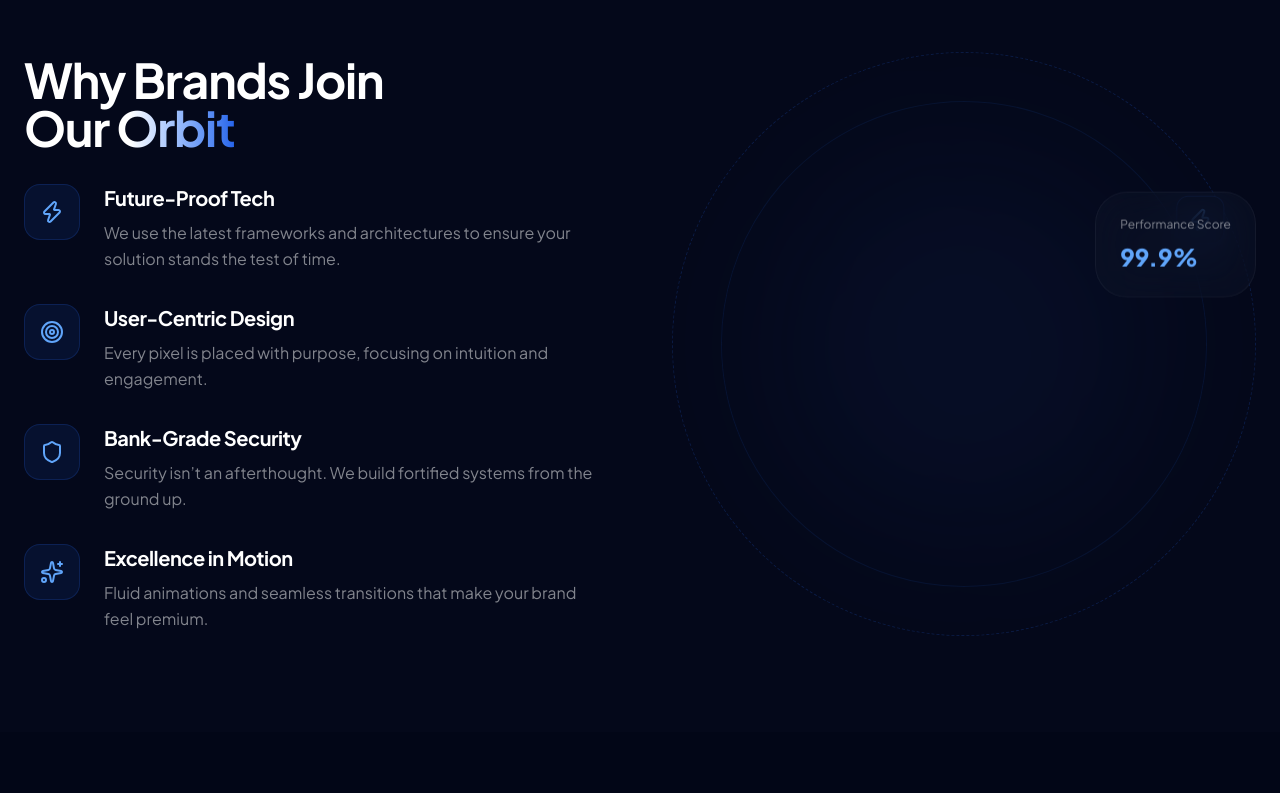
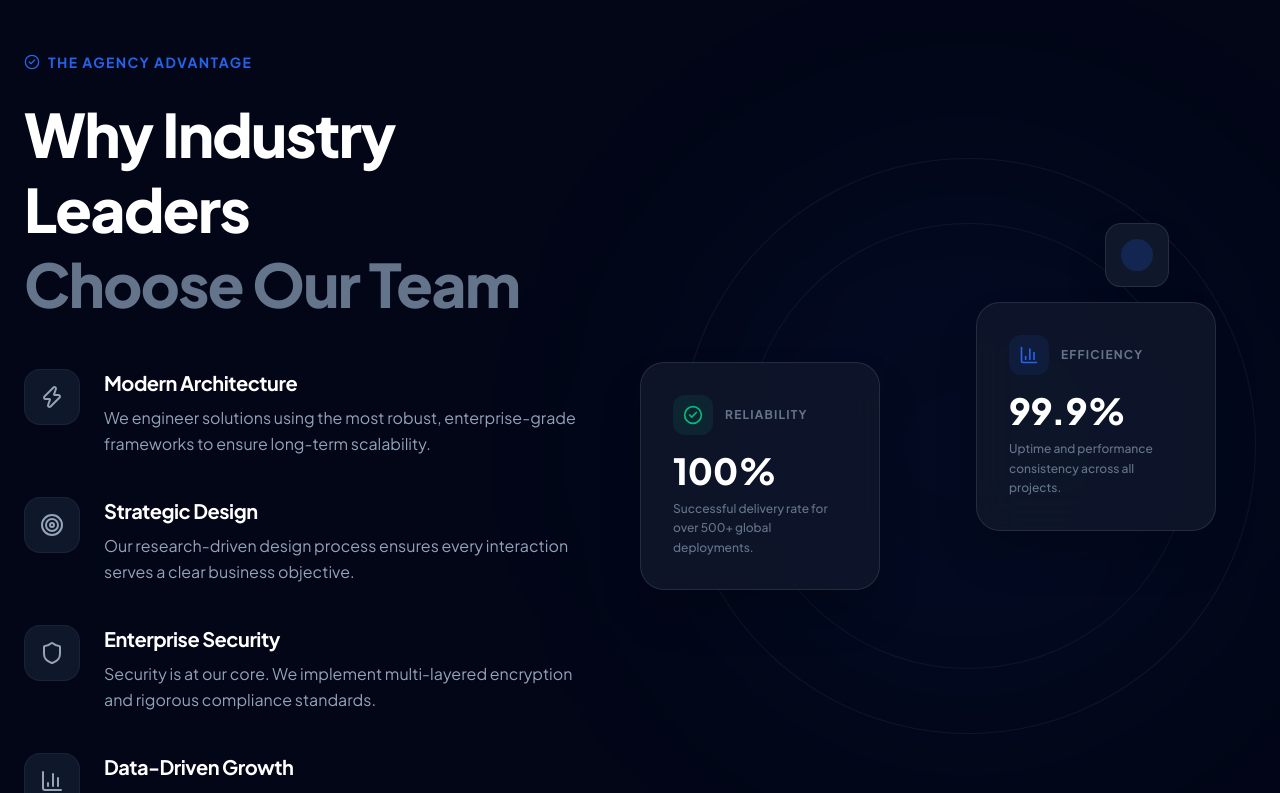
Before and after one commit to Akshayck-dev/mbws-, a React (Vite) app: page / in a window 1280 px wide. Shown: the part 1400-2193 px from the top of the page. Built offline with nearby package versions, Linux system fonts and the light colour scheme; the HTML template or start-up script is replaced by a standard one.

Commit message:
Update: Refined Projects and WhyChooseUs sections for maximum professional impact

```diff
--- a/src/components/Projects.tsx
+++ b/src/components/Projects.tsx
@@ -1,46 +1,50 @@
 import React from 'react';
 import { motion } from 'framer-motion';
-import { ExternalLink, ArrowRight } from 'lucide-react';
+import { ExternalLink, ArrowRight, Briefcase } from 'lucide-react';
 
 const projects = [
   {
-    title: 'Nova SaaS Platform',
-    category: 'Web Application',
-    image: 'https://images.unsplash.com/photo-1614850523296-d8c1af93d400?auto=format&fit=crop&q=80&w=800',
-    desc: 'A revolutionary cloud infrastructure management dashboard.',
+    title: 'Enterprise ERP Suite',
+    category: 'Software Engineering',
+    image: 'https://images.unsplash.com/photo-1460925895917-afdab827c52f?auto=format&fit=crop&q=80&w=800',
+    desc: 'A comprehensive resource planning system for a multi-national manufacturing firm.',
   },
   {
-    title: 'Orbit Pay',
-    category: 'Fintech App',
+    title: 'Fintech Mobile Ecosystem',
+    category: 'Mobile Development',
     image: 'https://images.unsplash.com/photo-1551288049-bebda4e38f71?auto=format&fit=crop&q=80&w=800',
-    desc: 'Seamless cross-border payment gateway with real-time tracking.',
+    desc: 'Secure, real-time payment processing application with global currency support.',
   },
   {
-    title: 'Aether CRM',
-    category: 'Enterprise Solution',
-    image: 'https://images.unsplash.com/photo-1460925895917-afdab827c52f?auto=format&fit=crop&q=80&w=800',
-    desc: 'AI-driven customer relationship management for the modern era.',
+    title: 'Global Logistics Dashboard',
+    category: 'Web Application',
+    image: 'https://images.unsplash.com/photo-1504868584819-f8e905263543?auto=format&fit=crop&q=80&w=800',
+    desc: 'Advanced supply chain visibility platform with AI-driven route optimization.',
   },
 ];
 
 export const Projects = () => {
   return (
-    <section className="py-24 bg-navy-950/50 relative">
+    <section className="py-24 relative">
       <div className="container mx-auto px-6">
-        <div className="flex flex-col md:flex-row items-end justify-between mb-16 gap-8">
+        <div className="flex flex-col lg:flex-row items-end justify-between mb-16 gap-8">
           <div className="max-w-2xl">
-            <h2 className="text-4xl md:text-5xl font-bold mb-6">Featured Works</h2>
-            <p className="text-white/60 text-lg">
-              Explore our gallery of digital masterpieces, where vision meets technical excellence.
-            </p>
+            <div className="flex items-center gap-2 text-primary font-bold tracking-widest uppercase text-sm mb-4">
+              <Briefcase className="w-4 h-4" />
+              Featured Case Studies
+            </div>
+            <h2 className="text-4xl md:text-6xl font-extrabold text-white tracking-tight leading-tight">
+              Delivering Excellence <br />
+              <span className="text-slate-500">at Global Scale</span>
+            </h2>
           </div>
-          <button className="btn-outline flex items-center gap-2 group">
-            View All Projects
-            <ArrowRight className="w-4 h-4 group-hover:translate-x-1 transition-transform" />
+          <button className="px-8 py-4 rounded-full bg-white/5 border border-white/10 hover:bg-white/10 text-white font-bold transition-all flex items-center gap-2 group mb-2">
+            View Portfolio
+            <ArrowRight className="w-5 h-5 group-hover:translate-x-1 transition-transform" />
           </button>
         </div>
 
-        <div className="grid grid-cols-1 md:grid-cols-3 gap-8">
+        <div className="grid grid-cols-1 md:grid-cols-3 gap-10">
           {projects.map((project, i) => (
             <motion.div
               key={project.title}
@@ -48,24 +52,32 @@ export const Projects = () => {
               whileInView={{ opacity: 1, y: 0 }}
               viewport={{ once: true }}
               transition={{ delay: i * 0.1 }}
-              className="group cursor-pointer"
+              className="group"
             >
-              <div className="relative aspect-[4/3] rounded-2xl overflow-hidden mb-6 border border-white/10">
+              <div className="relative aspect-[4/3] rounded-3xl overflow-hidden mb-8 border border-white/5 group-hover:border-primary/30 transition-all duration-500 shadow-2xl">
                 <img
                   src={project.image}
                   alt={project.title}
-                  className="w-full h-full object-cover transition-transform duration-700 group-hover:scale-110"
+                  className="w-full h-full object-cover transition-transform duration-700 group-hover:scale-110 grayscale group-hover:grayscale-0"
                 />
-                <div className="absolute inset-0 bg-gradient-to-t from-background via-transparent to-transparent opacity-60" />
-                <div className="absolute inset-0 bg-primary/20 opacity-0 group-hover:opacity-100 transition-opacity duration-500 flex items-center justify-center">
-                  <div className="w-14 h-14 rounded-full bg-white text-background flex items-center justify-center scale-0 group-hover:scale-100 transition-transform duration-500 delay-100">
-                    <ExternalLink className="w-6 h-6" />
+                <div className="absolute inset-0 bg-gradient-to-t from-slate-950 via-slate-950/20 to-transparent opacity-80" />
+                <div className="absolute inset-0 flex items-center justify-center opacity-0 group-hover:opacity-100 transition-opacity duration-500">
+                  <div className="w-16 h-16 rounded-full bg-primary text-white flex items-center justify-center translate-y-4 group-hover:translate-y-0 transition-transform duration-500">
+                    <ExternalLink className="w-8 h-8" />
                   </div>
                 </div>
               </div>
-              <span className="text-primary-glow text-xs font-bold tracking-widest uppercase mb-2 block">{project.category}</span>
-              <h3 className="text-2xl font-bold mb-3 group-hover:text-primary-glow transition-colors">{project.title}</h3>
-              <p className="text-white/50">{project.desc}</p>
+              <div className="space-y-4">
+                <span className="px-3 py-1 rounded-md bg-primary/10 text-primary text-[10px] font-bold uppercase tracking-[0.2em]">
+                  {project.category}
+                </span>
+                <h3 className="text-2xl font-bold text-white group-hover:text-primary transition-colors tracking-tight">
+                  {project.title}
+                </h3>
+                <p className="text-slate-400 leading-relaxed">
+                  {project.desc}
+                </p>
+              </div>
             </motion.div>
           ))}
         </div>
--- a/src/components/WhyChooseUs.tsx
+++ b/src/components/WhyChooseUs.tsx
@@ -1,84 +1,119 @@
 import React from 'react';
 import { motion } from 'framer-motion';
-import { Target, Zap, Shield, Sparkles } from 'lucide-react';
+import { Target, Zap, Shield, BarChart3, CheckCircle2 } from 'lucide-react';
 
 const reasons = [
   {
-    title: 'Future-Proof Tech',
-    desc: 'We use the latest frameworks and architectures to ensure your solution stands the test of time.',
+    title: 'Modern Architecture',
+    desc: 'We engineer solutions using the most robust, enterprise-grade frameworks to ensure long-term scalability.',
     icon: Zap,
   },
   {
-    title: 'User-Centric Design',
-    desc: 'Every pixel is placed with purpose, focusing on intuition and engagement.',
+    title: 'Strategic Design',
+    desc: 'Our research-driven design process ensures every interaction serves a clear business objective.',
     icon: Target,
   },
   {
-    title: 'Bank-Grade Security',
-    desc: 'Security isn’t an afterthought. We build fortified systems from the ground up.',
+    title: 'Enterprise Security',
+    desc: 'Security is at our core. We implement multi-layered encryption and rigorous compliance standards.',
     icon: Shield,
   },
   {
-    title: 'Excellence in Motion',
-    desc: 'Fluid animations and seamless transitions that make your brand feel premium.',
-    icon: Sparkles,
+    title: 'Data-Driven Growth',
+    desc: 'We integrate advanced analytics into every product to help you make informed, strategic decisions.',
+    icon: BarChart3,
   },
 ];
 
 export const WhyChooseUs = () => {
   return (
-    <section className="py-24 relative overflow-hidden bg-navy-900/20">
+    <section className="py-24 relative overflow-hidden">
       <div className="container mx-auto px-6">
-        <div className="grid grid-cols-1 lg:grid-cols-2 gap-16 items-center">
+        <div className="grid grid-cols-1 lg:grid-cols-2 gap-20 items-center">
           <div>
-            <h2 className="text-4xl md:text-5xl font-bold mb-8">Why Brands Join <br /><span className="glow-text">Our Orbit</span></h2>
-            <div className="space-y-8">
+            <div className="flex items-center gap-2 text-primary font-bold tracking-widest uppercase text-sm mb-6">
+              <CheckCircle2 className="w-4 h-4" />
+              The Agency Advantage
+            </div>
+            <h2 className="text-4xl md:text-6xl font-extrabold mb-12 tracking-tight text-white leading-tight">
+              Why Industry Leaders <br />
+              <span className="text-slate-500">Choose Our Team</span>
+            </h2>
+            <div className="space-y-10">
               {reasons.map((reason, i) => (
                 <motion.div
                   key={i}
                   initial={{ opacity: 0, x: -20 }}
                   whileInView={{ opacity: 1, x: 0 }}
                   transition={{ delay: i * 0.1 }}
+                  viewport={{ once: true }}
                   className="flex gap-6 group"
                 >
-                  <div className="w-14 h-14 shrink-0 rounded-2xl bg-primary/10 border border-primary/20 flex items-center justify-center group-hover:bg-primary/20 transition-colors">
-                    <reason.icon className="w-6 h-6 text-primary-glow" />
+                  <div className="w-14 h-14 shrink-0 rounded-2xl bg-slate-900 border border-white/5 flex items-center justify-center group-hover:bg-primary/10 group-hover:border-primary/20 transition-all duration-300">
+                    <reason.icon className="w-6 h-6 text-slate-400 group-hover:text-primary transition-colors" />
                   </div>
                   <div>
-                    <h3 className="text-xl font-bold mb-2">{reason.title}</h3>
-                    <p className="text-white/50 leading-relaxed">{reason.desc}</p>
+                    <h3 className="text-xl font-bold mb-2 text-white group-hover:text-primary transition-colors">{reason.title}</h3>
+                    <p className="text-slate-400 leading-relaxed">{reason.desc}</p>
                   </div>
                 </motion.div>
               ))}
             </div>
           </div>
+
           <div className="relative">
+            <div className="absolute inset-0 bg-primary/5 blur-[120px] rounded-full" />
             <motion.div
               animate={{
                 rotate: 360,
               }}
-              transition={{ duration: 40, repeat: Infinity, ease: "linear" }}
-              className="relative aspect-square rounded-full border border-dashed border-primary/20 p-12"
+              transition={{ duration: 60, repeat: Infinity, ease: "linear" }}
+              className="relative aspect-square rounded-full border border-white/5 p-16"
             >
-              <div className="w-full h-full rounded-full border border-primary/10 flex items-center justify-center">
-                 <div className="w-3/4 h-3/4 rounded-full bg-primary/5 blur-3xl" />
-              </div>
+              <div className="w-full h-full rounded-full border border-white/5 flex items-center justify-center" />
               <motion.div
-                className="absolute top-0 left-1/2 -translate-x-1/2 w-12 h-12 bg-background border border-primary/30 rounded-xl flex items-center justify-center shadow-lg shadow-primary/20"
+                className="absolute top-0 left-1/2 -translate-x-1/2 w-16 h-16 bg-slate-900 border border-white/10 rounded-2xl flex items-center justify-center shadow-2xl"
                 animate={{ rotate: -360 }}
-                transition={{ duration: 40, repeat: Infinity, ease: "linear" }}
+                transition={{ duration: 60, repeat: Infinity, ease: "linear" }}
               >
-                <Zap className="w-6 h-6 text-primary-glow" />
+                <div className="w-8 h-8 rounded-full bg-primary/20 flex items-center justify-center">
+                  <div className="w-2 h-2 rounded-full bg-primary animate-ping" />
+                </div>
               </motion.div>
             </motion.div>
-            {/* Visual premium card floating */}
+
+            {/* Performance Metric Card */}
             <motion.div
-              animate={{ y: [0, -20, 0] }}
-              transition={{ duration: 5, repeat: Infinity }}
-              className="absolute top-1/4 right-0 glass-card p-6 max-w-[200px]"
+              initial={{ opacity: 0, y: 20 }}
+              whileInView={{ opacity: 1, y: 0 }}
+              transition={{ delay: 0.5 }}
+              className="absolute top-1/4 -right-4 md:right-10 bg-slate-900/90 backdrop-blur-xl p-8 rounded-3xl border border-white/10 shadow-2xl max-w-[240px]"
             >
-              <p className="text-xs text-white/50 mb-2">Performance Score</p>
-              <div className="text-2xl font-black text-primary-glow">99.9%</div>
+              <div className="flex items-center gap-3 mb-4">
+                <div className="w-10 h-10 rounded-xl bg-primary/10 flex items-center justify-center">
+                  <BarChart3 className="w-5 h-5 text-primary" />
+                </div>
+                <span className="text-xs font-bold text-slate-500 uppercase tracking-widest">Efficiency</span>
+              </div>
+              <div className="text-4xl font-black text-white mb-2">99.9%</div>
+              <p className="text-xs text-slate-500 leading-relaxed font-medium">Uptime and performance consistency across all projects.</p>
+            </motion.div>
+
+            {/* Global Reach Card */}
+            <motion.div
+              initial={{ opacity: 0, y: 20 }}
+              whileInView={{ opacity: 1, y: 0 }}
+              transition={{ delay: 0.7 }}
+              className="absolute bottom-1/4 -left-4 md:-left-10 bg-slate-900/90 backdrop-blur-xl p-8 rounded-3xl border border-white/10 shadow-2xl max-w-[240px]"
+            >
+              <div className="flex items-center gap-3 mb-4">
+                <div className="w-10 h-10 rounded-xl bg-emerald-500/10 flex items-center justify-center">
+                  <CheckCircle2 className="w-5 h-5 text-emerald-500" />
+                </div>
+                <span className="text-xs font-bold text-slate-500 uppercase tracking-widest">Reliability</span>
+              </div>
+              <div className="text-4xl font-black text-white mb-2">100%</div>
+              <p className="text-xs text-slate-500 leading-relaxed font-medium">Successful delivery rate for over 500+ global deployments.</p>
             </motion.div>
           </div>
         </div>
```
